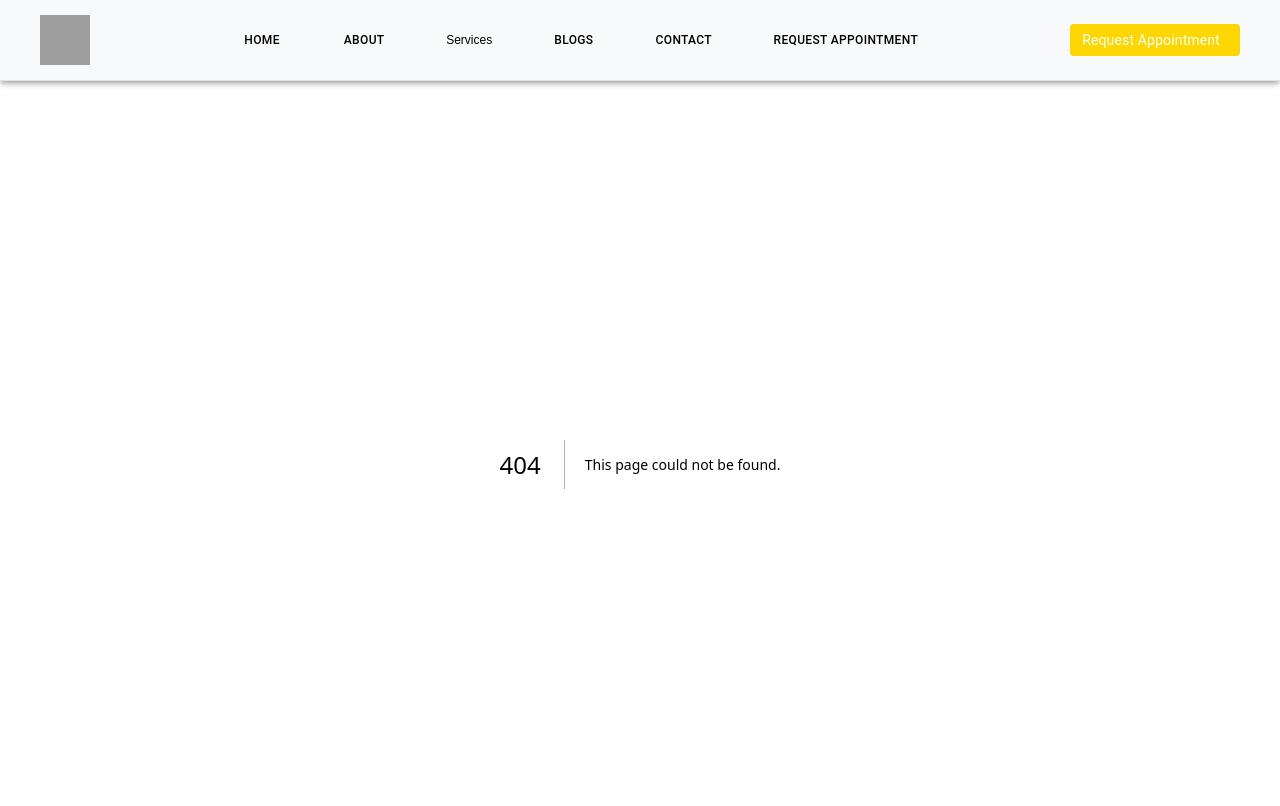
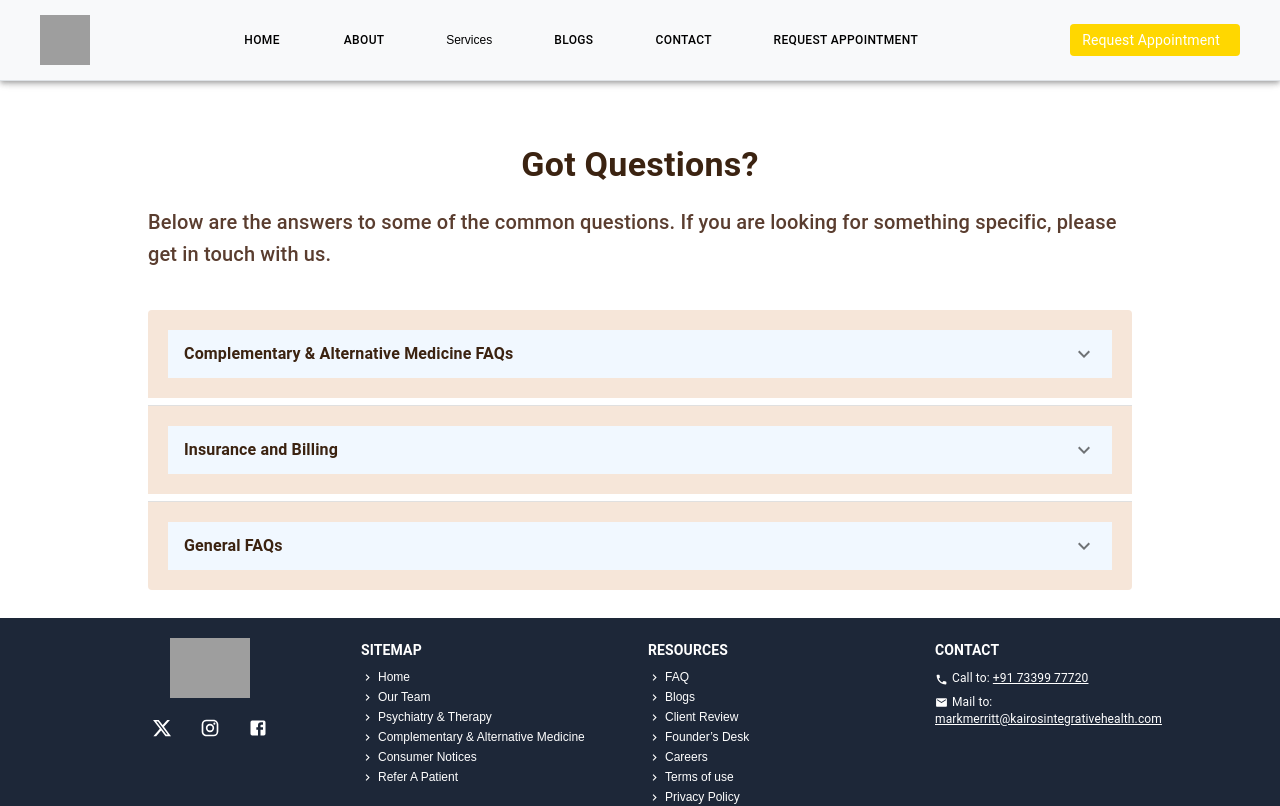
Before and after one commit to rohanagarwal1802/Kairosintergrativehealth, a Next.js app: page /faq in a window 1280 px wide. Before the commit this address had no page. Shown: the top 806 px of the page. Built offline with nearby package versions, Linux system fonts and the light colour scheme; grey boxes are pictures that could not be loaded.

Commit message:
included accordion questions

```diff
--- /dev/null
+++ b/src/components/FAQ/Questions.js
@@ -0,0 +1,59 @@
+import React, { useEffect, useState } from "react";
+import {
+  Accordion,
+  AccordionSummary,
+  AccordionDetails,
+  Typography,
+  Box,
+} from "@mui/material";
+
+const AccordionQuestion = ({ question, answer }) => {
+  const [expanded, setExpanded] = useState(false);
+  const [clientRendered, setClientRendered] = useState(false);
+
+  // Only trigger state change on the client side to avoid SSR mismatch
+  useEffect(() => {
+    setClientRendered(true);
+  }, []);
+
+  const handleChange = (panel) => (event, isExpanded) => {
+    setExpanded(isExpanded ? panel : false);
+  };
+
+  if (!clientRendered) {
+    return null; // Skip rendering until on the client side
+  }
+
+  return (
+    <Box sx={{ padding: "10px", maxWidth: "80%", margin: "auto" }}>
+      <Accordion
+        expanded={expanded === "panel1"}
+        onChange={handleChange("panel1")}
+        sx={{
+          boxShadow: "none",
+          "&:before": { display: "none" },
+        }}
+      >
+        <AccordionSummary
+          expandIcon={
+            expanded === "panel1" ? <Typography>−</Typography> : <Typography>+</Typography>
+          }
+          sx={{
+            backgroundColor: "lightblue",
+            "& .MuiTypography-root": {
+              fontWeight: "bold",
+              color: "#3b2311",
+            },
+          }}
+        >
+          <Typography variant="body1">{question}</Typography>
+        </AccordionSummary>
+        <AccordionDetails sx={{ backgroundColor: "white", padding: "16px" }}>
+          <Typography sx={{ color: "#3b2311" }}>{answer}</Typography>
+        </AccordionDetails>
+      </Accordion>
+    </Box>
+  );
+};
+
+export default AccordionQuestion;
--- a/src/components/layout.js
+++ b/src/components/layout.js
@@ -4,7 +4,6 @@ import { Box, ThemeProvider } from "@mui/material";
 import Footer from "./footer";
 import GoToTopIcon from "./goToTop"; // Import GoToTopIcon component
 import theme from "./ThemeProvider";
-import Image from "next/image";
 
 const Layout = ({ children }) => {
   const [showGoToTop, setShowGoToTop] = useState(false);
@@ -20,21 +19,22 @@ const Layout = ({ children }) => {
 
   return (
     <>
-     {/* <Image
-            src="/images/logo.jpg"
-            alt="Icon"
-            height={40}
-            width={20}
-            // style={{ width: "100px", height: "auto", cursor: "pointer" }}
-            onClick={() => router.push("/")} // Clicking the logo redirects to homepage
-          /> */}
       <Header />
-      <ThemeProvider theme={theme}>
-        <Box component="main" sx={{ paddingTop: "64px" }}>
-          {children}
-        </Box>
-      </ThemeProvider>
-      <Footer />
+      <Box
+        sx={{
+          display: "flex",
+          flexDirection: "column",
+          minHeight: "100vh",
+        }}
+      >
+        {/* Apply theme only to the main content area */}
+        <ThemeProvider theme={theme}>
+          <Box component="main" sx={{ flexGrow: 1, paddingTop: "64px" }}>
+            {children}
+          </Box>
+        </ThemeProvider>
+        <Footer />
+      </Box>
       {showGoToTop && <GoToTopIcon />}
     </>
   );
--- /dev/null
+++ b/src/pages/contact/index.js
@@ -0,0 +1,5 @@
+import GoogleMap from "../../components/Contact/googleMap";
+const Contact=()=>{
+return (<GoogleMap/>);
+}
+export default Contact;
--- /dev/null
+++ b/src/pages/faq/index.js
@@ -0,0 +1,170 @@
+import React from "react";
+import {
+  Accordion,
+  AccordionSummary,
+  AccordionDetails,
+  Typography,
+  Box,
+} from "@mui/material";
+import AccordionQuestion from "@/components/FAQ/Questions"; // Adjust path if necessary
+import ExpandMoreIcon from "@mui/icons-material/ExpandMore";
+
+const Faq = () => {
+  const [expanded, setExpanded] = React.useState(false);
+
+  const handleChange = (panel) => (event, isExpanded) => {
+    setExpanded(isExpanded ? panel : false);
+  };
+
+  return (
+    <Box sx={{ padding: "20px", maxWidth: "80%", margin: "auto" }}>
+      <Typography
+        variant="h4"
+        className="heading"
+        sx={{
+          textAlign: "center",
+          marginTop: "60px",
+          marginBottom: "20px",
+          fontWeight: "bold",
+          color: "#3b2311",
+        }}
+      >
+        Got Questions?
+      </Typography>
+
+      <Typography
+        variant="h6"
+        sx={{
+          textAlign: "left",
+          color: "#5a3d2f",
+          marginBottom: "40px",
+        }}
+      >
+        Below are the answers to some of the common questions. If you are looking for something specific, please get in touch with us.
+      </Typography>
+
+      {/* Accordion Item 1 */}
+      <Accordion
+        expanded={expanded === "panel1"}
+        onChange={handleChange("panel1")}
+        sx={{
+          marginBottom: "8px", // Reduced space between accordions
+          boxShadow: "none", // Optional: remove shadow for a cleaner look
+        }}
+      >
+        <AccordionSummary
+          expandIcon={<ExpandMoreIcon />}
+          sx={{
+            backgroundColor: "#f1f8ff", // Subtle background color for better contrast
+            "&:hover": {
+              backgroundColor: "#e3f2fd", // Hover effect for better UX
+            },
+            "& .MuiTypography-root": {
+              fontWeight: "bold",
+              color: "#3b2311",
+            },
+          }}
+        >
+          <Typography variant="body1">Complementary & Alternative Medicine FAQs</Typography>
+        </AccordionSummary>
+        <AccordionDetails sx={{ padding: "12px", backgroundColor: "white" }}>
+          <AccordionQuestion
+            question="What insurance do you accept?"
+            answer="We work with most of the commercial insurances to make mental health care accessible and affordable for our patients. Currently, we are in-network with:"
+          />
+          <AccordionQuestion
+            question="What is Co-pay, Deductible & Coinsurance?"
+            answer={
+              <>
+                <Typography variant="subtitle1" sx={{ fontWeight: "bold", marginTop: "10px" }}>
+                  Copay
+                </Typography>
+                <Typography sx={{ marginBottom: "10px" }}>
+                  A copay is a fixed amount of money that you pay out of your own pocket for a specific medical service or medication. It is a cost-share between you and your insurer. This copay amount is usually mentioned in your health insurance policy document.
+                </Typography>
+
+                <Typography variant="subtitle1" sx={{ fontWeight: "bold", marginTop: "10px" }}>
+                  Deductible
+                </Typography>
+                <Typography sx={{ marginBottom: "10px" }}>
+                  The insurance deductible refers to the amount of money that you will have to pay out of pocket each year before the insurance company starts paying.
+                </Typography>
+
+                <Typography variant="subtitle1" sx={{ fontWeight: "bold", marginTop: "10px" }}>
+                  Coinsurance
+                </Typography>
+                <Typography>
+                  Coinsurance is the cost-share ratio between you and the insurance company. It is the amount, generally expressed as a fixed percentage, an insured must pay towards a covered claim. The coinsurance is usually mentioned in your health insurance policy document.
+                </Typography>
+              </>
+            }
+          />
+        </AccordionDetails>
+      </Accordion>
+
+      {/* Accordion Item 2 */}
+      <Accordion
+        expanded={expanded === "panel2"}
+        onChange={handleChange("panel2")}
+        sx={{
+          marginBottom: "8px",
+          boxShadow: "none",
+        }}
+      >
+        <AccordionSummary
+          expandIcon={<ExpandMoreIcon />}
+          sx={{
+            backgroundColor: "#f1f8ff",
+            "&:hover": {
+              backgroundColor: "#e3f2fd",
+            },
+            "& .MuiTypography-root": {
+              fontWeight: "bold",
+              color: "#3b2311",
+            },
+          }}
+        >
+          <Typography variant="body1">Insurance and Billing</Typography>
+        </AccordionSummary>
+        <AccordionDetails sx={{ padding: "12px", backgroundColor: "white" }}>
+          <Typography sx={{ color: "#3b2311" }}>
+            You can contact support via our contact form on the website or email us directly.
+          </Typography>
+        </AccordionDetails>
+      </Accordion>
+
+      {/* Accordion Item 3 */}
+      <Accordion
+        expanded={expanded === "panel3"}
+        onChange={handleChange("panel3")}
+        sx={{
+          marginBottom: "8px",
+          boxShadow: "none",
+        }}
+      >
+        <AccordionSummary
+          expandIcon={<ExpandMoreIcon />}
+          sx={{
+            backgroundColor: "#f1f8ff",
+            "&:hover": {
+              backgroundColor: "#e3f2fd",
+            },
+            "& .MuiTypography-root": {
+              fontWeight: "bold",
+              color: "#3b2311",
+            },
+          }}
+        >
+          <Typography variant="body1">General FAQs</Typography>
+        </AccordionSummary>
+        <AccordionDetails sx={{ padding: "12px", backgroundColor: "white" }}>
+          <Typography sx={{ color: "#3b2311" }}>
+            Additional information can be found on our website’s resources section.
+          </Typography>
+        </AccordionDetails>
+      </Accordion>
+    </Box>
+  );
+};
+
+export default Faq;
```
Also changed, not shown: src/components/Contact/googleMap.js (added, +46 -0 lines).
